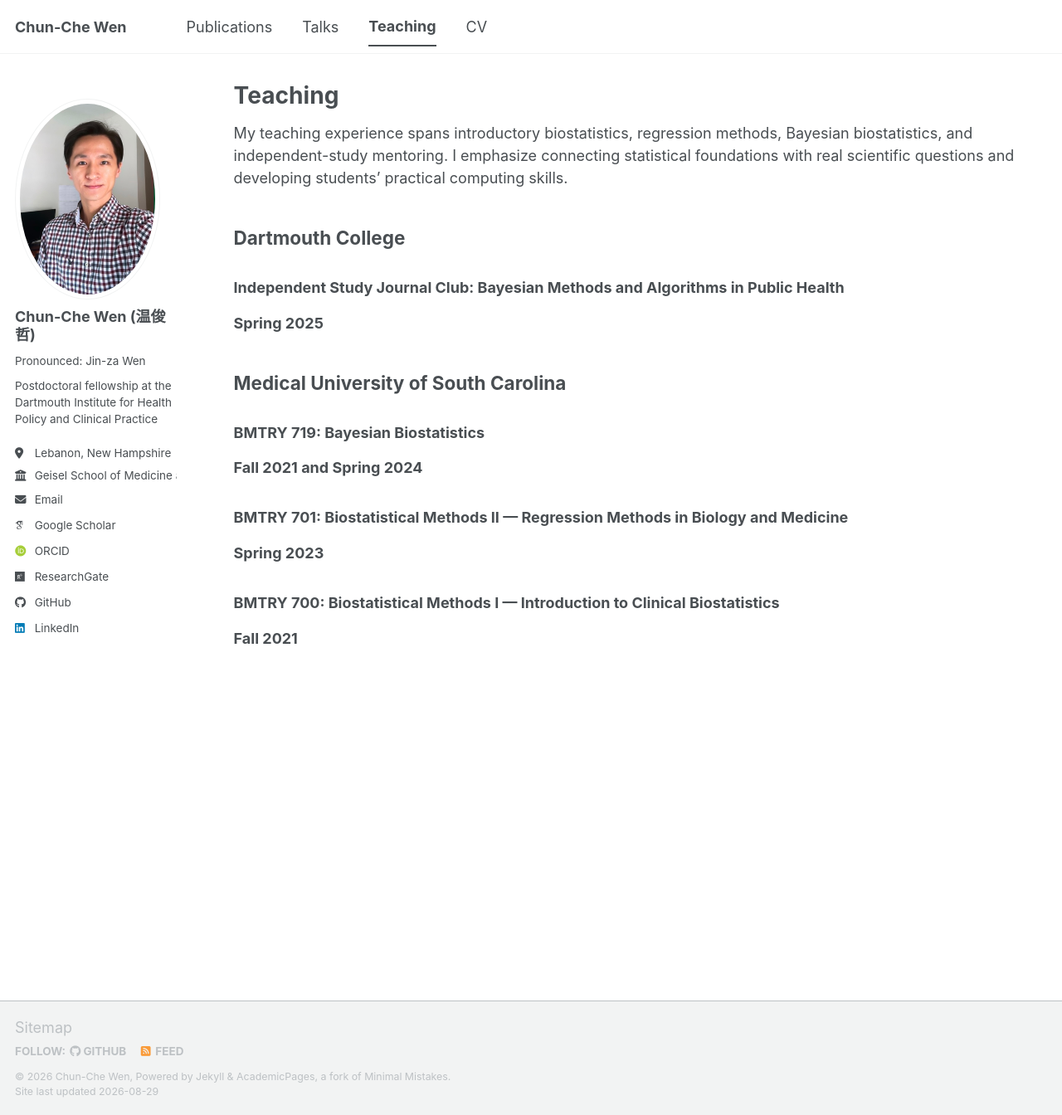
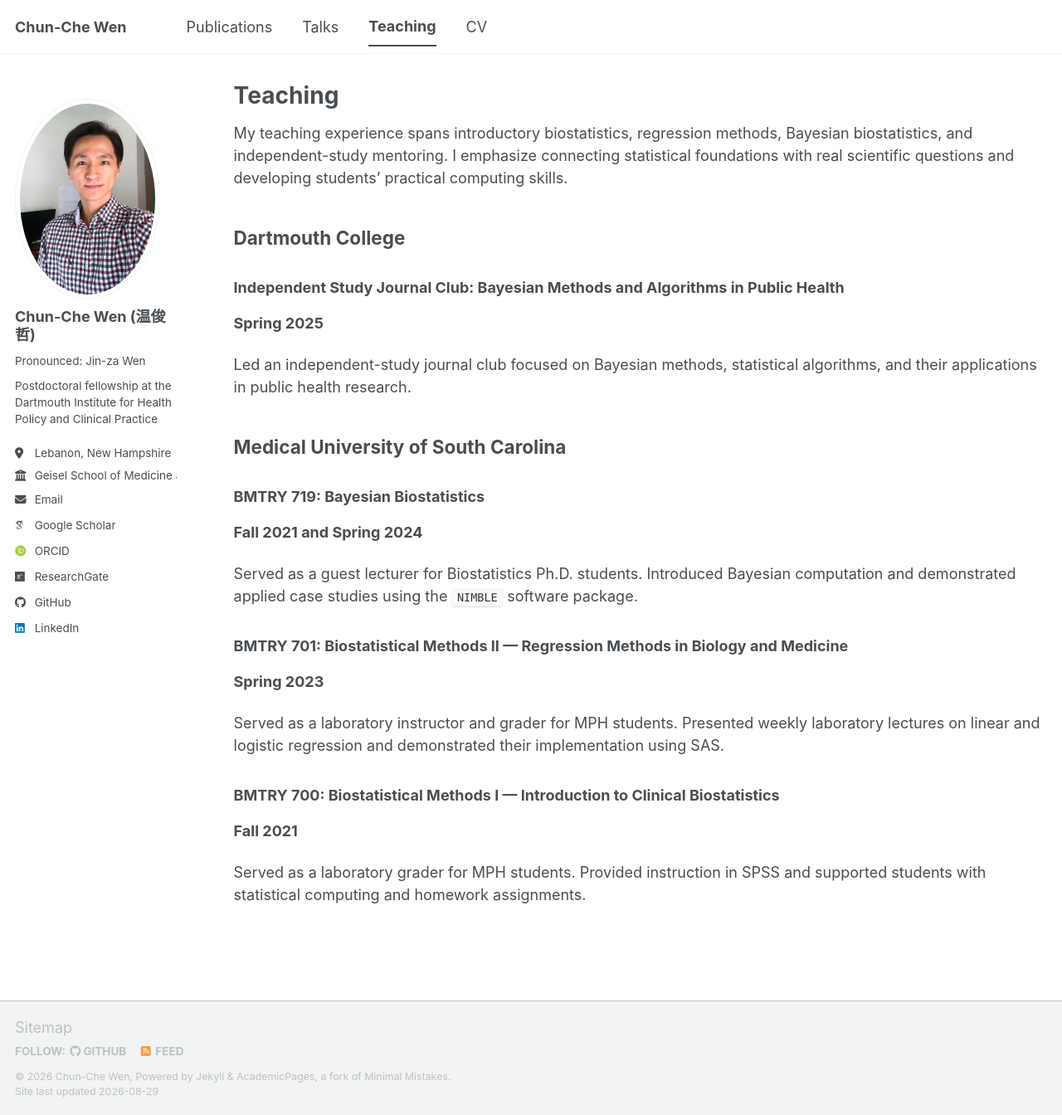
Before and after one commit to chunchewen/chunchewen, a Jekyll site: the page built from _pages/teaching.md, in a window 1280 px wide and 1344 px high. Shown: the whole window at 83% size. Built offline with Jekyll 4.4.1, drawn with Linux system fonts in a browser that asks for light colours; some web fonts are replaced; a script bundle is joined from its source files by our own code; library files that are not in the unit come from our copies.

Commit message:
Update teaching.md

```diff
--- a/_pages/teaching.md
+++ b/_pages/teaching.md
@@ -13,6 +13,7 @@ My teaching experience spans introductory biostatistics, regression methods, Bay
 
 **Spring 2025**
 
+Led an independent-study journal club focused on Bayesian methods, statistical algorithms, and their applications in public health research.
 
 ## Medical University of South Carolina
 
@@ -20,12 +21,16 @@ My teaching experience spans introductory biostatistics, regression methods, Bay
 
 **Fall 2021 and Spring 2024**
 
+Served as a guest lecturer for Biostatistics Ph.D. students. Introduced Bayesian computation and demonstrated applied case studies using the `NIMBLE` software package.
 
 ### BMTRY 701: Biostatistical Methods II — Regression Methods in Biology and Medicine
 
 **Spring 2023**
 
+Served as a laboratory instructor and grader for MPH students. Presented weekly laboratory lectures on linear and logistic regression and demonstrated their implementation using SAS.
 
 ### BMTRY 700: Biostatistical Methods I — Introduction to Clinical Biostatistics
 
 **Fall 2021**
+
+Served as a laboratory grader for MPH students. Provided instruction in SPSS and supported students with statistical computing and homework assignments.
```
